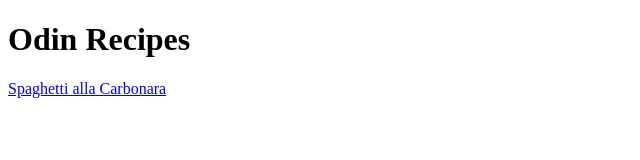
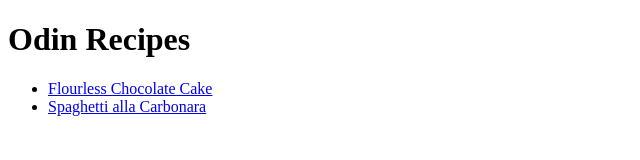
Before and after one commit to EduSTC/odin-recipes, a plain HTML site: page index.html in a window 1280 px wide. Shown: the whole page, without its empty margins (0-640 px from the left). Drawn offline with Linux system fonts and the light colour scheme.

Commit message:
Updated the index to have a list of recipes

```diff
--- a/index.html
+++ b/index.html
@@ -8,6 +8,9 @@
 </head>
 <body>
     <h1>Odin Recipes</h1>
-    <a href="recipes/spaghetti.html">Spaghetti alla Carbonara</a>
+    <ul>
+        <li><a href="recipes/chocolatecake.html">Flourless Chocolate Cake</a></li>
+        <li><a href="recipes/spaghetti.html">Spaghetti alla Carbonara</a></li>
+    </ul>
 </body>
 </html>
```
